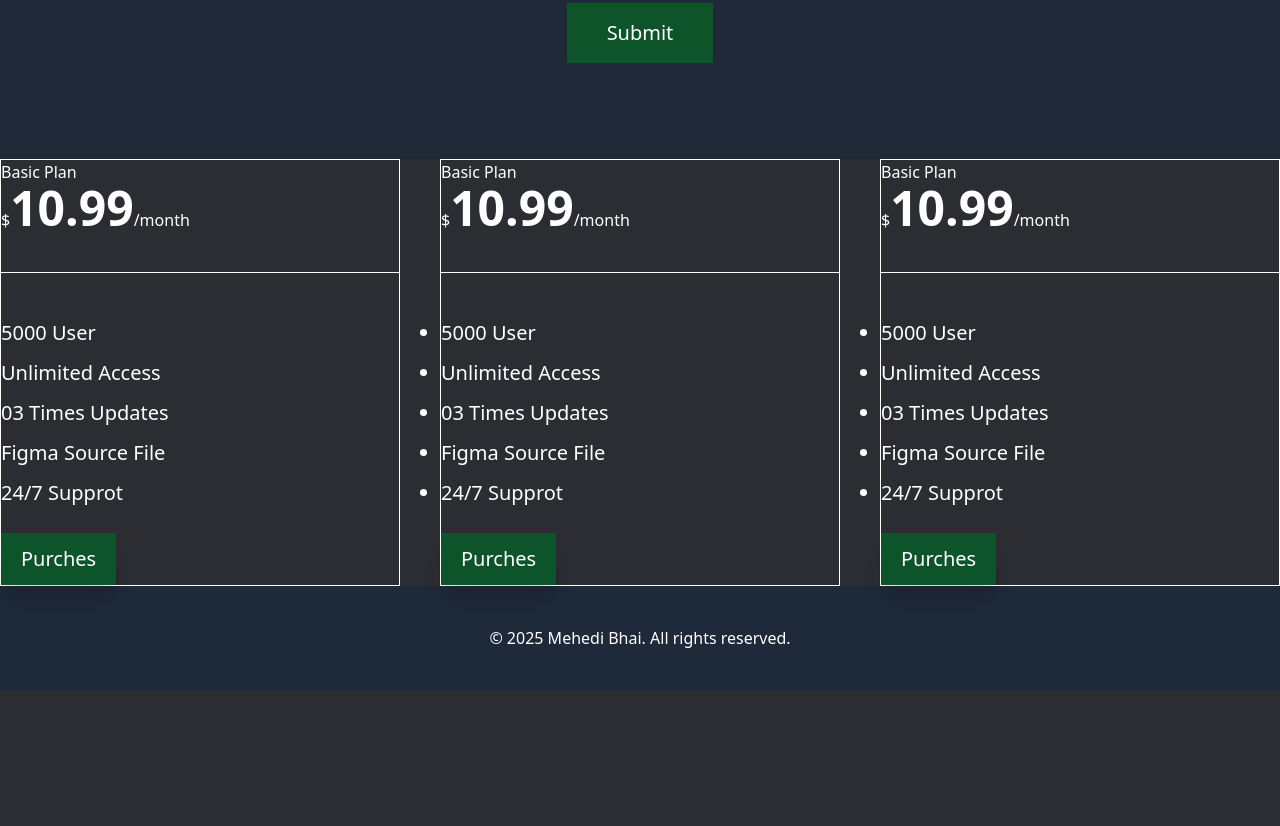
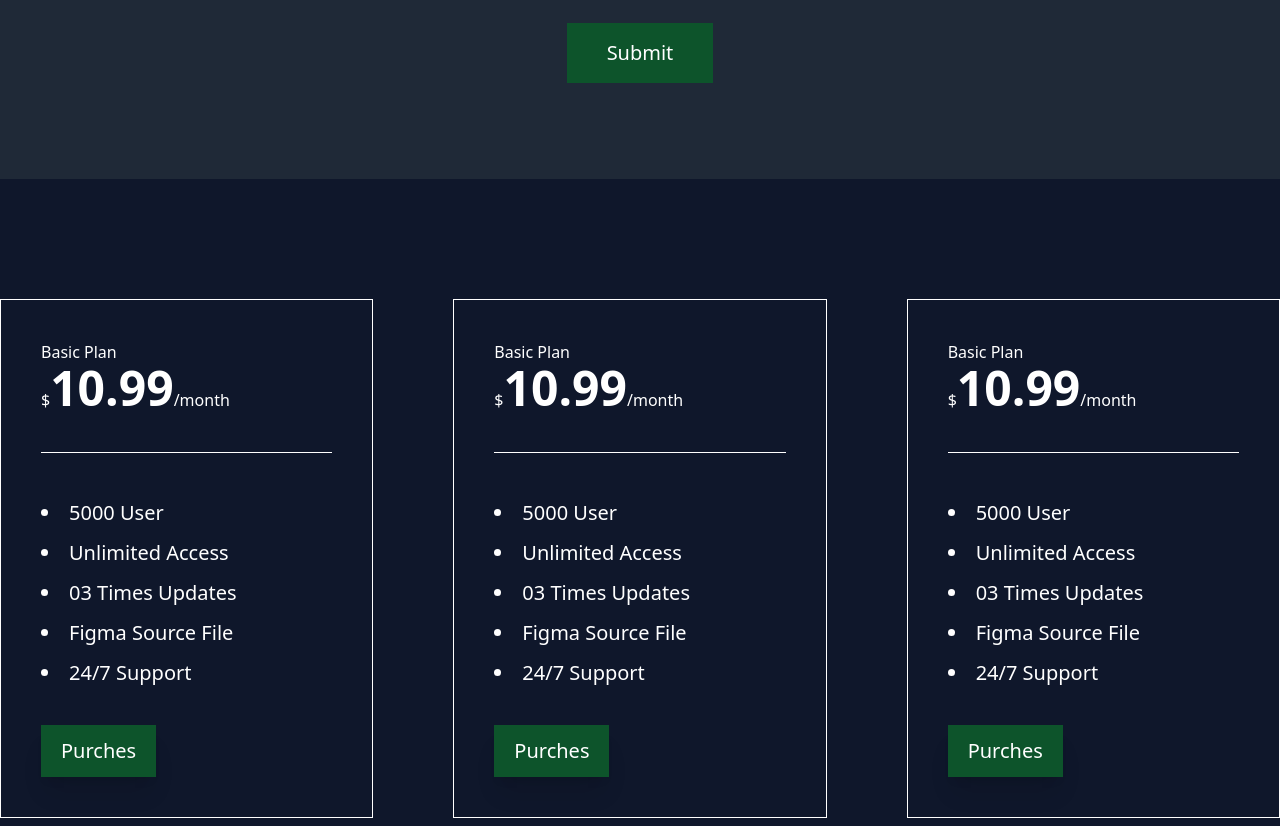
Before and after one commit to Mehedi-mostazir/Frist_Tailwind_project, a website: page index.html in a window 1280 px wide. Shown: the part 2334-3160 px from the top of the page. Before the commit the page ends 3024 px from the top, so only its background shows below. Drawn offline with Linux system fonts and the light colour scheme.

Commit message:
Working on Pricing Plans Sections

```diff
--- a/index.html
+++ b/index.html
@@ -47,7 +47,7 @@
 
   <main >
 
-    <section class="container mx-auto mt-24 ">
+    <section class="container mx-auto mt-24 ">                                     <!--Our Service Section-->
       <h2 class="text-white text-3xl text-center mb-12">Our Service</h2>
 
       <div class="grid md:grid-cols-2 lg:grid-cols-3 gap-10">
@@ -152,10 +152,10 @@
 
         <form action="#">
 
-          <input type="email" class="bg-white block mx-auto w-5/6 sm:w-1/2 h-12 border-2 border-orange-800 rounded placeholder:italic placeholder:text-orange-800 px-5 " placeholder="Your E-mail">
+          <input type="email" class="bg-white block mx-auto w-5/6 sm:w-1/2 h-12 border-2 border-orange-800 rounded placeholder:italic placeholder:text-orange-800 px-5 mb-5" placeholder="Your E-mail(Ex:name@email.com)">
 
           <textarea class="bg-white block mx-auto w-5/6 sm:w-1/2 h-52 border-2 border-orange-800 rounded placeholder:text-orange-800 placeholder:italic
-         px-5 py-5 "  placeholder="Your Message Here"></textarea>
+         px-5 py-5 "  placeholder="Write Your Question"></textarea>
 
           <button class="block mx-auto bg-green-900 px-10 py-4 text-white text-xl mt-8 hover:bg-green-950 transition- cursor-pointer ">
                   Submit
@@ -167,59 +167,55 @@
 
     </section>
 
-    <section>
 
-      <div class="grid md:grid-cols-2 lg:grid-cols-3 gap-10 justify-center items-center text-white  ">
+    <section class="bg-slate-900 py-20 md:py-30">                          <!-- Pricing Plans Section -->
 
-        <div class="border">
+      <div class="grid md:grid-cols-2 lg:grid-cols-3 gap-10 sm:gap-16 md:gap-20 justify-center items-center text-white  ">
+
+        <div class="border p-10">
             <h5>Basic Plan</h5>
             <h2>$<span class="text-xl sm:text-2xl md:text-5xl font-bold ">10.99</span>/month</h2>
             <hr class="my-10">
-            <ul class="list-disc leading-10 text-xl">
+            <ul class="list-disc list-inside leading-10 text-xl">
               <li>5000 User </li>
               <li>Unlimited Access</li>
               <li>03 Times Updates</li>
               <li>Figma Source File</li>
-              <li>24/7 Supprot</li>
+              <li>24/7 Support</li>
             </ul>
-            <button class="bg-green-900 px-5 py-3 text-xl shadow-xl hover:bg-green-950 mt-5 "> <a href="#">Purches</a>
+            <button class="bg-green-900 px-5 py-3 text-xl shadow-xl hover:bg-green-950 transition  mt-8"> <a href="#">Purches</a>
             </button>
         </div>
 
-         <div class="border">
+         <div class="border p-10">
             <h5>Basic Plan</h5>
             <h2>$<span class="text-xl sm:text-2xl md:text-5xl font-bold ">10.99</span>/month</h2>
             <hr class="my-10">
-            <ul class="list-disc leading-10 text-xl">
+            <ul class="list-disc list-inside leading-10 text-xl">
               <li>5000 User </li>
               <li>Unlimited Access</li>
               <li>03 Times Updates</li>
               <li>Figma Source File</li>
-              <li>24/7 Supprot</li>
+              <li>24/7 Support</li>
             </ul>
-            <button class="bg-green-900 px-5 py-3 text-xl shadow-xl hover:bg-green-950 mt-5 "> <a href="#">Purches</a>
+            <button class="bg-green-900 px-5 py-3 text-xl shadow-xl hover:bg-green-950 transition mt-8 "> <a href="#">Purches</a>
             </button>
         </div>
 
-         <div class="border">
+         <div class="border p-10">
             <h5>Basic Plan</h5>
             <h2>$<span class="text-xl sm:text-2xl md:text-5xl font-bold ">10.99</span>/month</h2>
             <hr class="my-10">
-            <ul class="list-disc leading-10 text-xl">
+            <ul class="list-disc list-inside leading-10 text-xl">
               <li>5000 User </li>
               <li>Unlimited Access</li>
               <li>03 Times Updates</li>
               <li>Figma Source File</li>
-              <li>24/7 Supprot</li>
+              <li>24/7 Support</li>
             </ul>
-            <button class="bg-green-900 px-5 py-3 text-xl shadow-xl hover:bg-green-950 mt-5 "> <a href="#">Purches</a>
+            <button class="bg-green-900 px-5 py-3 text-xl shadow-xl hover:bg-green-950 transition mt-8 "> <a href="#">Purches</a>
             </button>
         </div>
-
-
-
-
-
 
       </div>
 
```
Also changed, not shown: dist/output.css.
